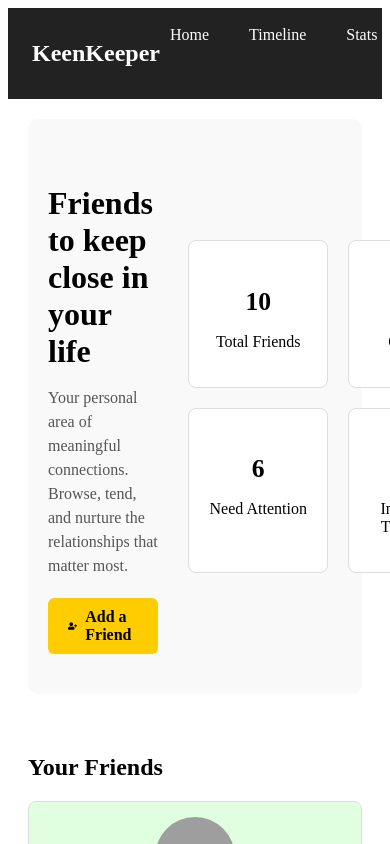
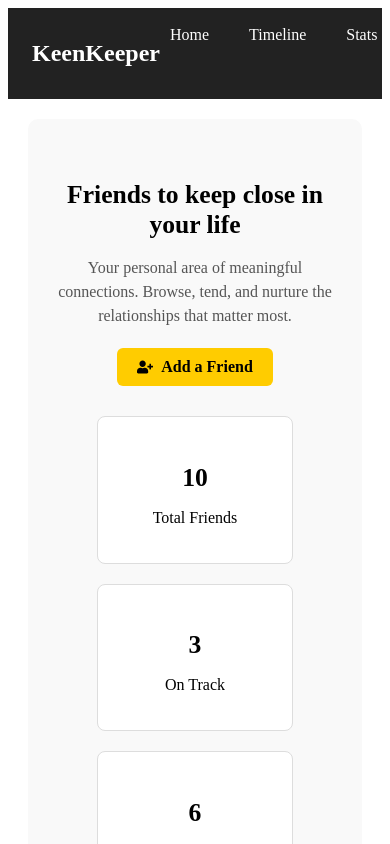
Before and after one commit to akkas07/Assignment-07, a React (Vite) app: page / in a window 390 px wide. Shown: the top 844 px of the page. Built offline with nearby package versions, Linux system fonts and the light colour scheme; grey boxes are pictures that could not be loaded.

Commit message:
wrapping fix

```diff
--- a/src/components/Banner.css
+++ b/src/components/Banner.css
@@ -9,8 +9,10 @@
   justify-content: space-between;
   align-items: center;
   gap: 30px;
+  flex-wrap: wrap; /* FIX: allow wrapping on small screens */
 }
 
+/* Text section */
 .banner-text {
   max-width: 50%;
 }
@@ -26,6 +28,7 @@
   line-height: 1.5;
 }
 
+/* Add Friend Button */
 .add-btn {
   background: #ffcc00;
   border: none;
@@ -40,12 +43,14 @@
   color: black;
 }
 
+/* Summary Cards */
 .summary-cards {
   display: grid;
   grid-template-columns: repeat(2, 140px);
   gap: 20px;
 }
 
+/* Individual Card */
 .card {
   background: white;
   border: 1px solid #ddd;
@@ -58,3 +63,32 @@
   font-size: 1.6rem;
   margin-bottom: 5px;
 }
+
+/* ----------------------------- */
+/* RESPONSIVE FIXES BELOW       */
+/* ----------------------------- */
+
+@media (max-width: 768px) {
+  .banner {
+    flex-direction: column; /* FIX: stack items vertically */
+    text-align: center;
+  }
+
+  .banner-text {
+    max-width: 100%; /* FIX: full width on mobile */
+  }
+
+  .summary-cards {
+    grid-template-columns: repeat(2, 1fr); /* auto-fit */
+  }
+}
+
+@media (max-width: 480px) {
+  .summary-cards {
+    grid-template-columns: 1fr; /* FIX: 1 column on small phones */
+  }
+
+  .banner-text h2 {
+    font-size: 1.6rem;
+  }
+}
--- a/src/index.css
+++ b/src/index.css
@@ -8,61 +8,37 @@
   --accent-bg: rgba(170, 59, 255, 0.1);
   --accent-border: rgba(170, 59, 255, 0.5);
   --social-bg: rgba(244, 243, 236, 0.5);
-  --shadow:
-    rgba(0, 0, 0, 0.1) 0 10px 15px -3px, rgba(0, 0, 0, 0.05) 0 4px 6px -2px;
+  --shadow: rgba(0, 0, 0, 0.1) 0 10px 15px -3px,
+             rgba(0, 0, 0, 0.05) 0 4px 6px -2px;
 
-  --sans: system-ui, 'Segoe UI', Roboto, sans-serif;
-  --heading: system-ui, 'Segoe UI', Roboto, sans-serif;
-  --mono: ui-monospace, Consolas, monospace;
-
-  font: 18px/145% var(--sans);
+  font-family: system-ui, 'Segoe UI', Roboto, sans-serif;
+  font-size: 18px;
+  line-height: 145%;
   letter-spacing: 0.18px;
-  color-scheme: light dark;
+  background: var(--bg);
   color: var(--text);
-  background: var(--bg);
-  font-synthesis: none;
-  text-rendering: optimizeLegibility;
-  -webkit-font-smoothing: antialiased;
-  -moz-osx-font-smoothing: grayscale;
-
-  @media (max-width: 1024px) {
-    font-size: 16px;
-  }
 }
 
-@media (prefers-color-scheme: dark) {
+@media (max-width: 1024px) {
   :root {
-    --text: #9ca3af;
-    --text-h: #f3f4f6;
-    --bg: #16171d;
-    --border: #2e303a;
-    --code-bg: #1f2028;
-    --accent: #c084fc;
-    --accent-bg: rgba(192, 132, 252, 0.15);
-    --accent-border: rgba(192, 132, 252, 0.5);
-    --social-bg: rgba(47, 48, 58, 0.5);
-    --shadow:
-      rgba(0, 0, 0, 0.4) 0 10px 15px -3px, rgba(0, 0, 0, 0.25) 0 4px 6px -2px;
-  }
-
-  #social .button-icon {
-    filter: invert(1) brightness(2);
+    font-size: 16px;
   }
 }
 
 body {
   margin: 0;
+  background: var(--bg);
 }
 
+/* FIXED: Removed width:1126px */
 #root {
-  width: 1126px;
-  max-width: 100%;
+  width: 100%;
+  max-width: 1200px;
   margin: 0 auto;
-  text-align: center;
-  border-inline: 1px solid var(--border);
-  min-height: 100svh;
+  min-height: 100vh;
   display: flex;
   flex-direction: column;
+  padding: 0 16px;
   box-sizing: border-box;
 }
 
@@ -77,35 +53,33 @@ h1 {
   font-size: 56px;
   letter-spacing: -1.68px;
   margin: 32px 0;
-  @media (max-width: 1024px) {
+}
+
+@media (max-width: 1024px) {
+  h1 {
     font-size: 36px;
     margin: 20px 0;
   }
 }
+
 h2 {
   font-size: 24px;
-  line-height: 118%;
-  letter-spacing: -0.24px;
-  margin: 0 0 8px;
-  @media (max-width: 1024px) {
+  margin-bottom: 8px;
+}
+
+@media (max-width: 1024px) {
+  h2 {
     font-size: 20px;
   }
 }
+
 p {
   margin: 0;
 }
 
-code,
-.counter {
-  font-family: var(--mono);
-  display: inline-flex;
+code {
+  font-family: ui-monospace, Consolas, monospace;
+  background: var(--code-bg);
+  padding: 4px 8px;
   border-radius: 4px;
-  color: var(--text-h);
 }
-
-code {
-  font-size: 15px;
-  line-height: 135%;
-  padding: 4px 8px;
-  background: var(--code-bg);
-}
```
